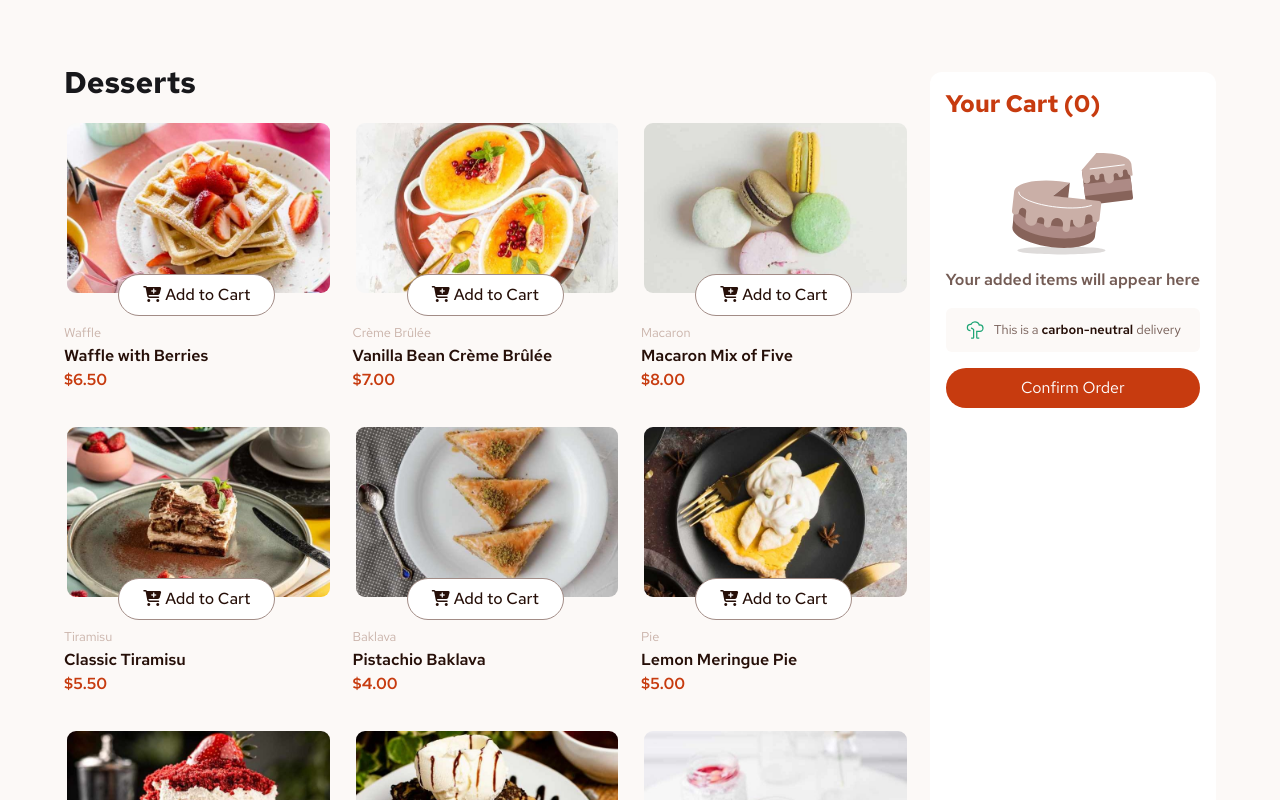
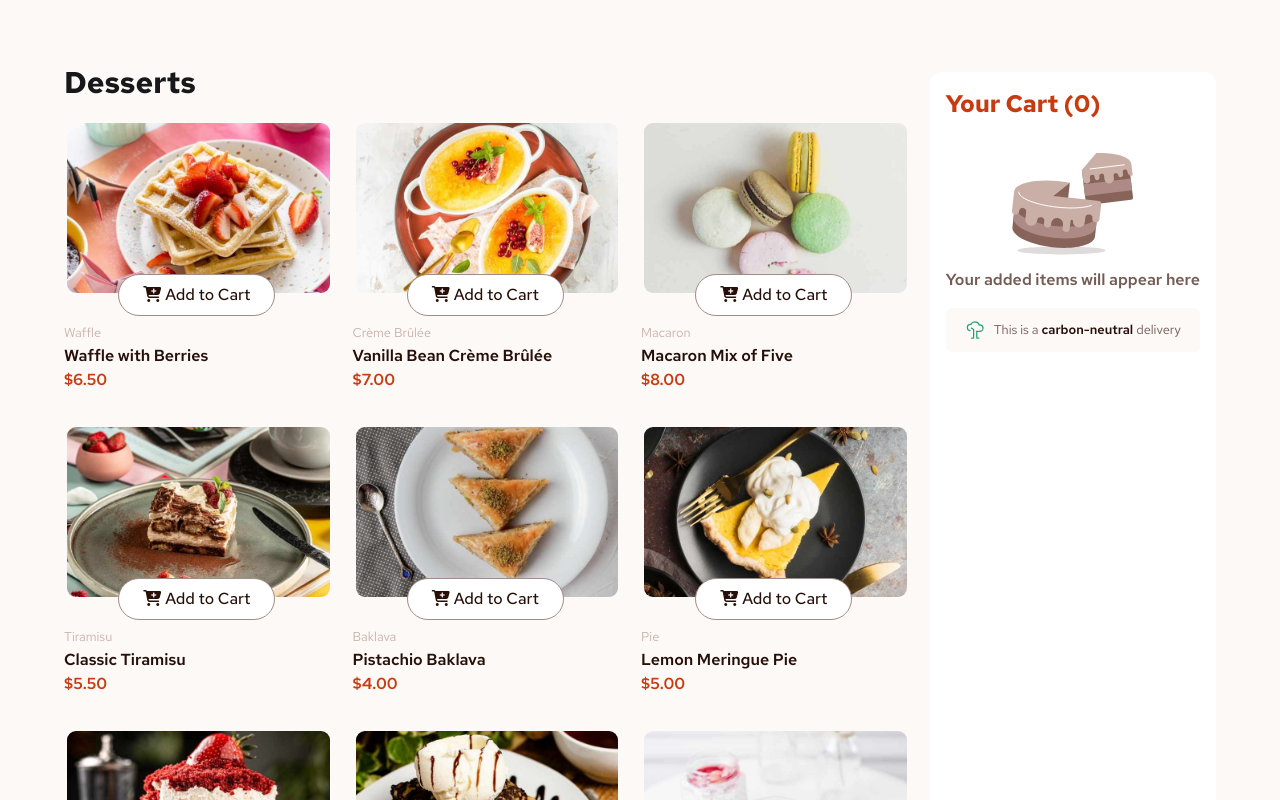
Before and after one commit to Tubachups/Dessert-List-Cart, a React (Vite) app: page / in a window 1280 px wide. Shown: the top 800 px of the page. Built offline with nearby package versions, Linux system fonts and the light colour scheme.

Commit message:
toggle button visibility

```diff
--- a/src/components/Cart.jsx
+++ b/src/components/Cart.jsx
@@ -17,7 +17,7 @@ const Cart = ({ cartItems, setCartItems, triggerReset }) => {
 
     setTimeout(() => {
       document.getElementById('my_modal_1').close()
-    }, 1000);
+    }, 500);
   }
 
   return (
@@ -59,7 +59,7 @@ const Cart = ({ cartItems, setCartItems, triggerReset }) => {
         <img src={treeImage} alt="" />
         <small className=' text-[#745c55]'>This is a <span className='font-semibold text-[#260f08]'>carbon-neutral</span> delivery</small>
       </div>
-      <button className='cursor-pointer bg-[#c73b0f] text-white rounded-full py-2 w-full' onClick={showModal}>Confirm Order</button>
+      <button className={`cursor-pointer bg-[#c73b0f] text-white rounded-full py-2 w-full ${cartItems.length == 0 && `hidden`}`} onClick={showModal}  >Confirm Order</button>
 
       <dialog id="my_modal_1" className="modal modal-bottom sm:modal-middle">
         <div className="modal-box bg-white">
```
